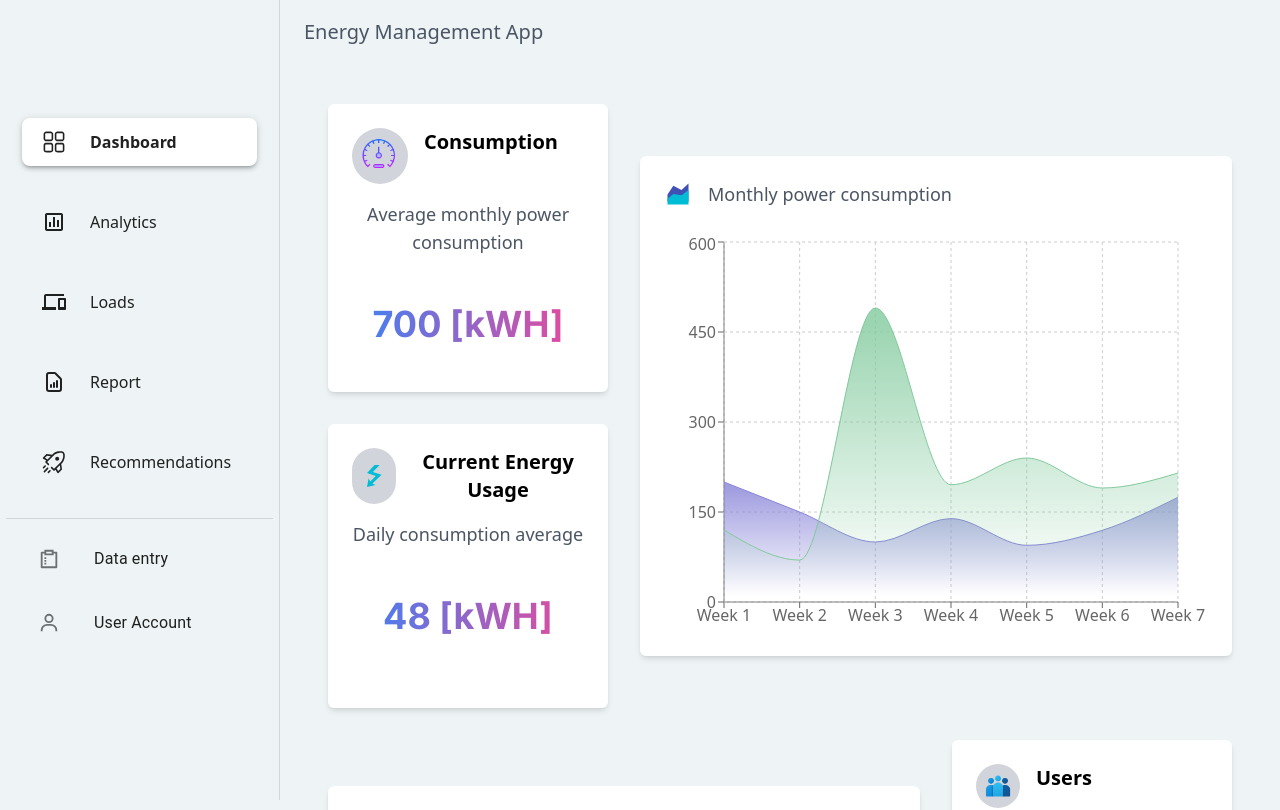
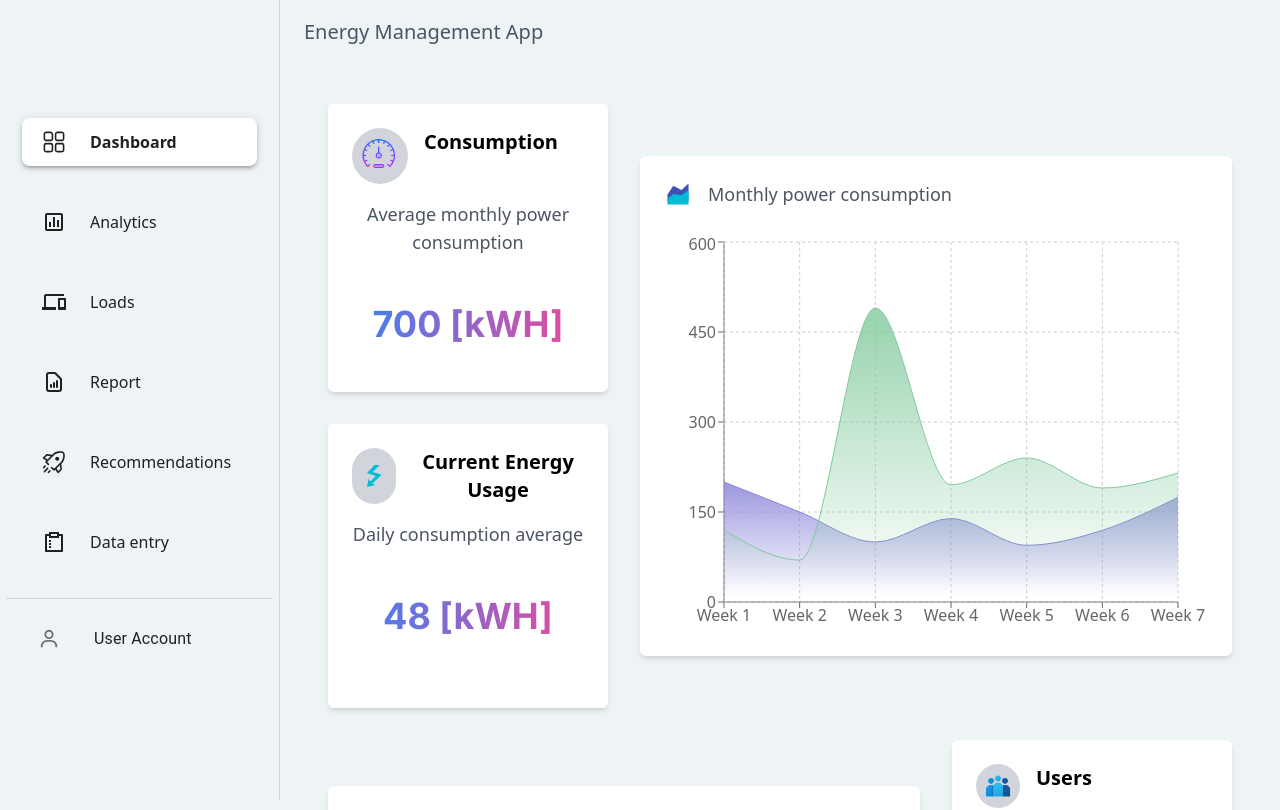
Before and after one commit to franknmungai/energy-management-app, a Next.js app: page / in a window 1280 px wide. Shown: the top 810 px of the page. Built offline with nearby package versions, Linux system fonts and the light colour scheme.

Commit message:
[#update] added data entry to drawer

```diff
--- a/components/Drawer.tsx
+++ b/components/Drawer.tsx
@@ -38,10 +38,11 @@ const drawerItems: any[] = [
   [<MdOutlineDevices />, 'Loads', '/loads'],
   [<HiOutlineDocumentReport />, 'Report', '/report'],
   [<RxRocket />, 'Recommendations', '/recommendations'],
+  [<RiSurveyLine />, 'Data entry', '/data_entry'],
 ];
 
 const secondaryItems = [
-  [<RiSurveyLine />, 'Data entry', '/data_entry'],
+  // [<RiSurveyLine />, 'Data entry', '/data_entry'],
   [<BiUser />, 'User Account', '/account'],
 ];
 
@@ -64,7 +65,6 @@ export default function ResponsiveDrawer(props: Props) {
       <div className="w-full h-24"></div>
       <List>
         {drawerItems.map(([icon, text, link], index) => {
-          console.log({ isActive, link });
           return (
             <ListItem
               sx={{
```
